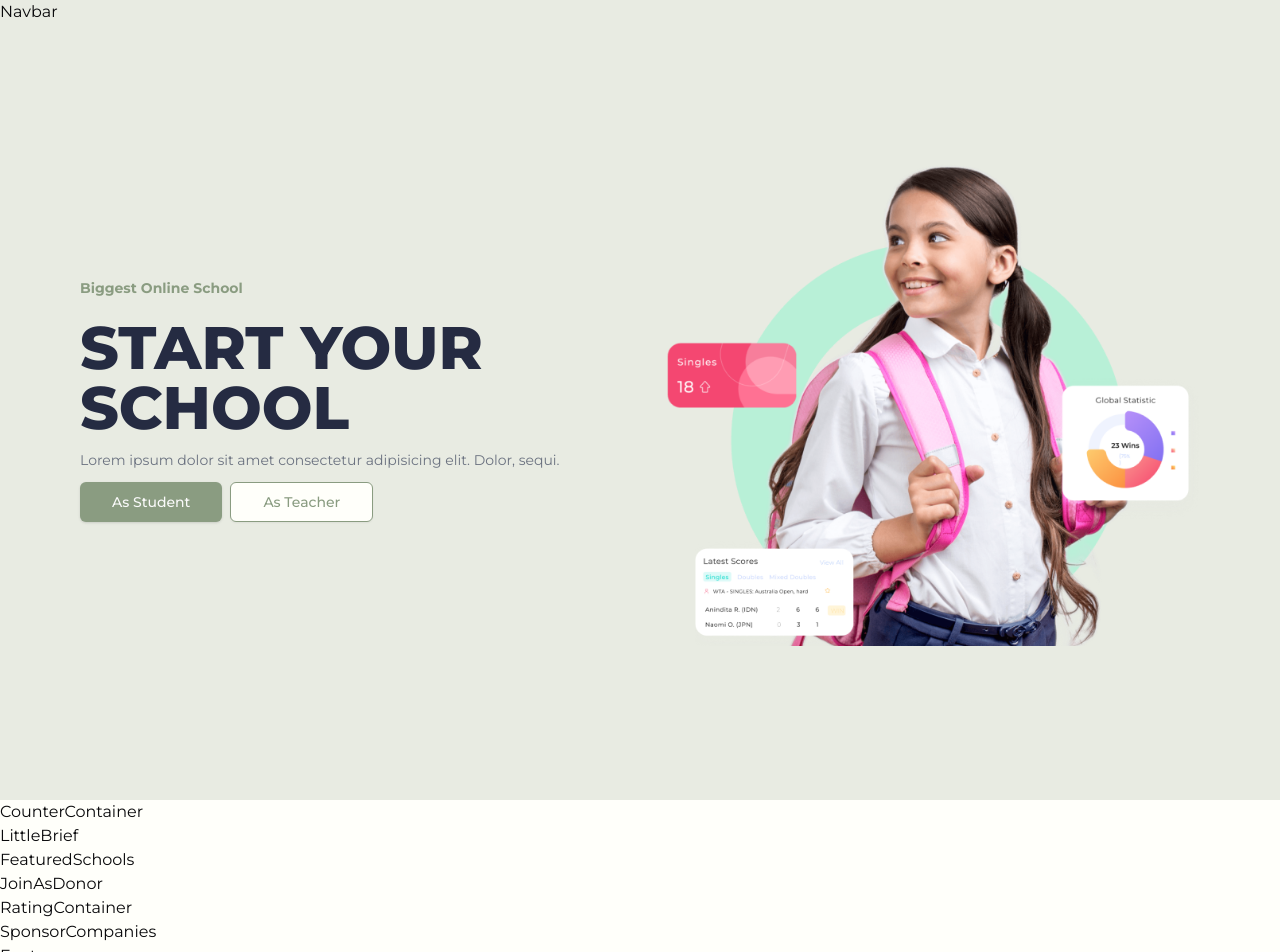
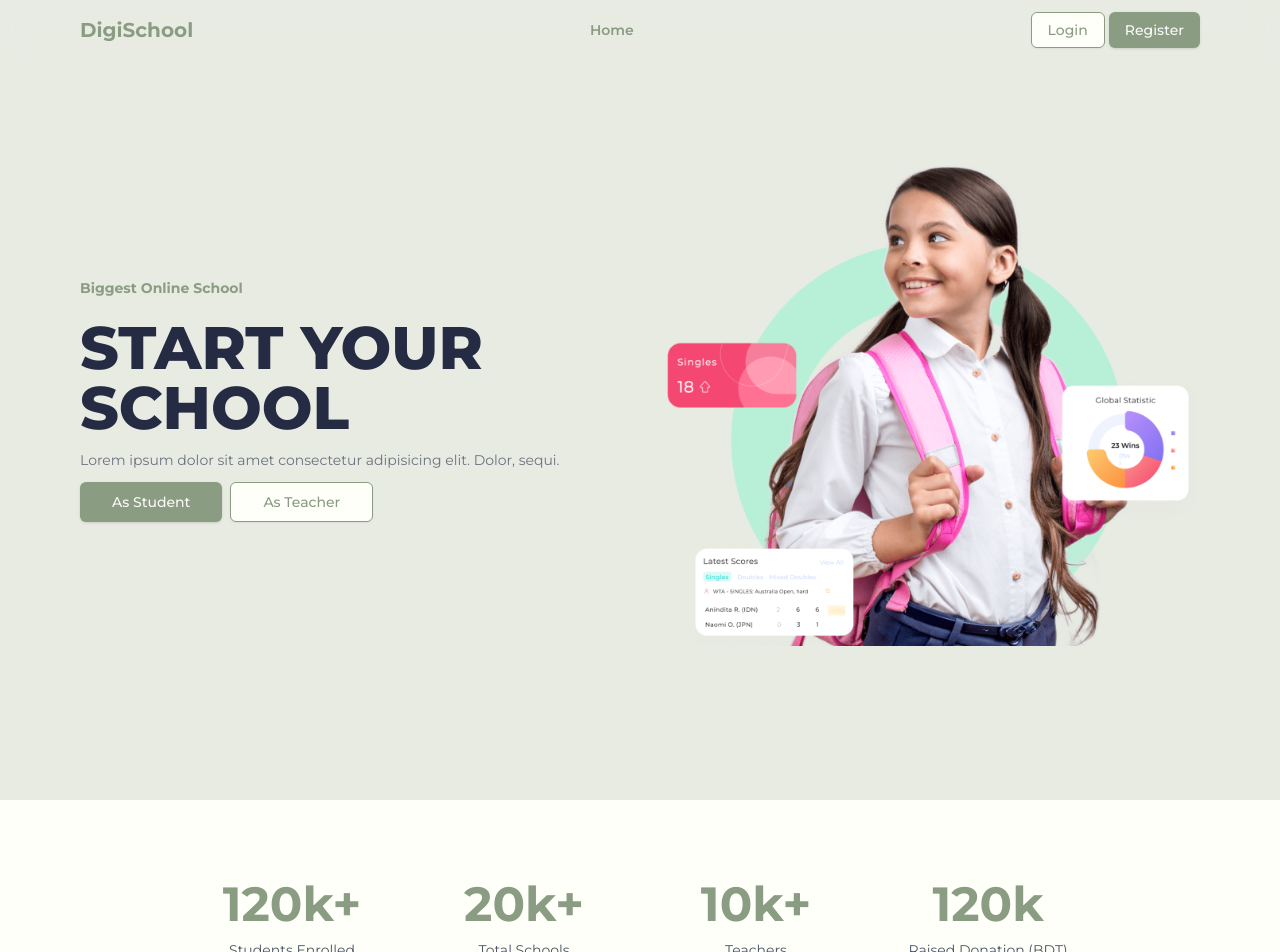
Before and after one commit to muztahiddurjoy/DigiSchool, a Next.js app in the folder frontend/: page / in a window 1280 px wide. Shown: the top 952 px of the page. Built offline with nearby package versions, Linux system fonts and the light colour scheme.

Commit message:
created some containers

```diff
--- /dev/null
+++ b/frontend/components/Home/counter-adapter.tsx
@@ -0,0 +1,17 @@
+import React from 'react'
+
+interface CounterAdapterProps{
+    title:string
+    desc:string
+}
+
+const CounterAdapter = (props:CounterAdapterProps) => {
+  return (
+    <div>
+        <p className="text-center text-primary font-bold text-5xl">{props.title}</p>
+        <p className="text-center mt-3 text-gray-600 text-sm">{props.desc}</p>
+    </div>
+  )
+}
+
+export default CounterAdapter
--- a/frontend/components/Home/counter-section.tsx
+++ b/frontend/components/Home/counter-section.tsx
@@ -1,8 +1,14 @@
 import React from 'react'
+import CounterAdapter from './counter-adapter'
 
 const CounterContainer = () => {
   return (
-    <div>CounterContainer</div>
+    <div className='md:px-20 grid grid-cols-4 lg:px-44 my-20'>
+        <CounterAdapter desc='Students Enrolled' title='120k+'/>
+        <CounterAdapter desc='Total Schools' title='20k+'/>
+        <CounterAdapter desc='Teachers' title='10k+'/>
+        <CounterAdapter desc='Raised Donation (BDT)' title='120k'/>
+    </div>
   )
 }
 
--- a/frontend/components/common/navbar.tsx
+++ b/frontend/components/common/navbar.tsx
@@ -1,8 +1,21 @@
+import Link from 'next/link'
 import React from 'react'
+import { Button } from '../ui/button'
 
 const Navbar = () => {
   return (
-    <div className="fixed top-0 left-0 right-0">Navbar</div>
+    <div className="fixed top-0 left-0 right-0 backdrop-blur-lg md:px-20 py-3 flex items-center justify-between">
+      <p className='text-xl font-bold text-primary'>DigiSchool</p>
+      <ul className='flex items-center justify-center text-sm font-semibold text-primary'>
+        <li>
+          <Link href="/">Home</Link>
+        </li>
+      </ul>
+      <div className="flex justify-end items-center gap-1">
+        <Button  variant="outline">Login</Button>
+        <Button>Register</Button>
+      </div>
+    </div>
   )
 }
 
```
